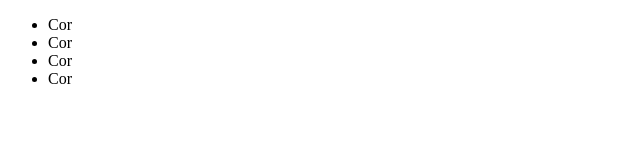
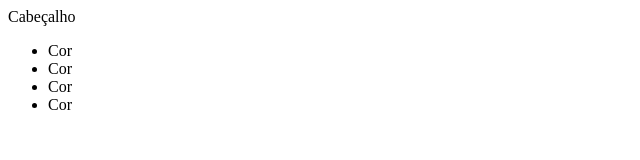
Before and after one commit to AndersonAPinto/Nova-pasta, a plain HTML site: page index.html in a window 1280 px wide. Shown: the whole page, without its empty margins (0-640 px from the left). Drawn offline with Linux system fonts and the light colour scheme.

Commit message:
Adicionar Cabeçalho

```diff
--- a/index.html
+++ b/index.html
@@ -6,7 +6,7 @@
     <title>My Project</title>
 </head>
 <body>
-    <header></header>
+    <header>Cabeçalho</header>
     <main>
         <ul>
             <li>Cor</li>
```
